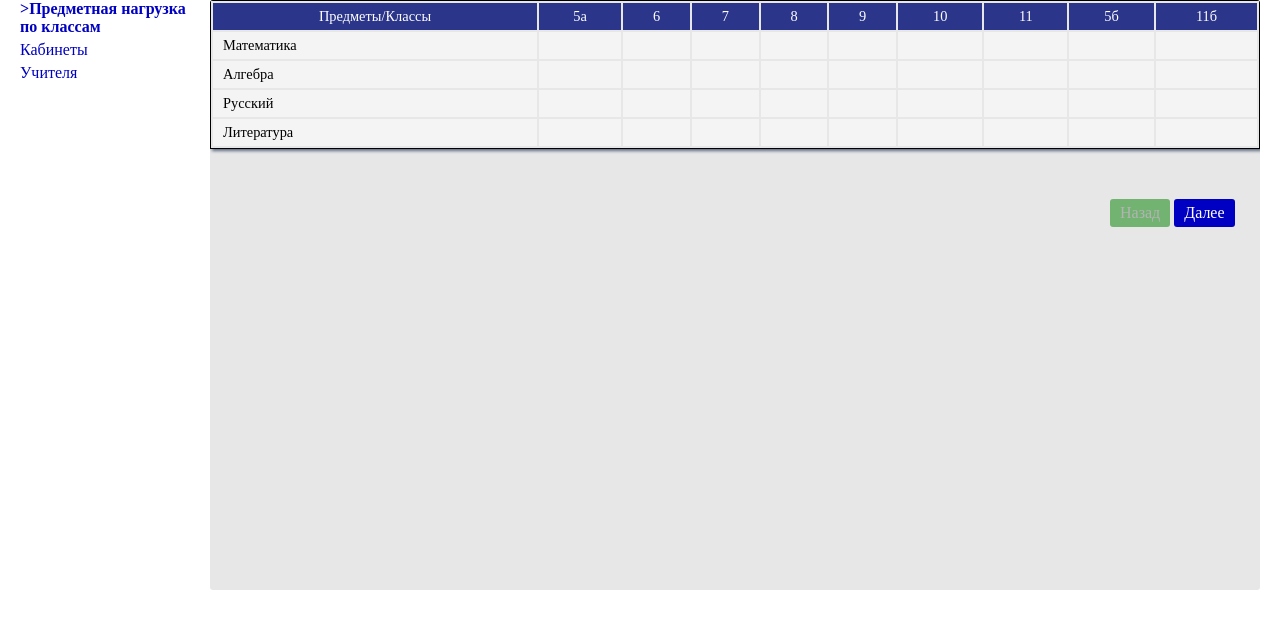
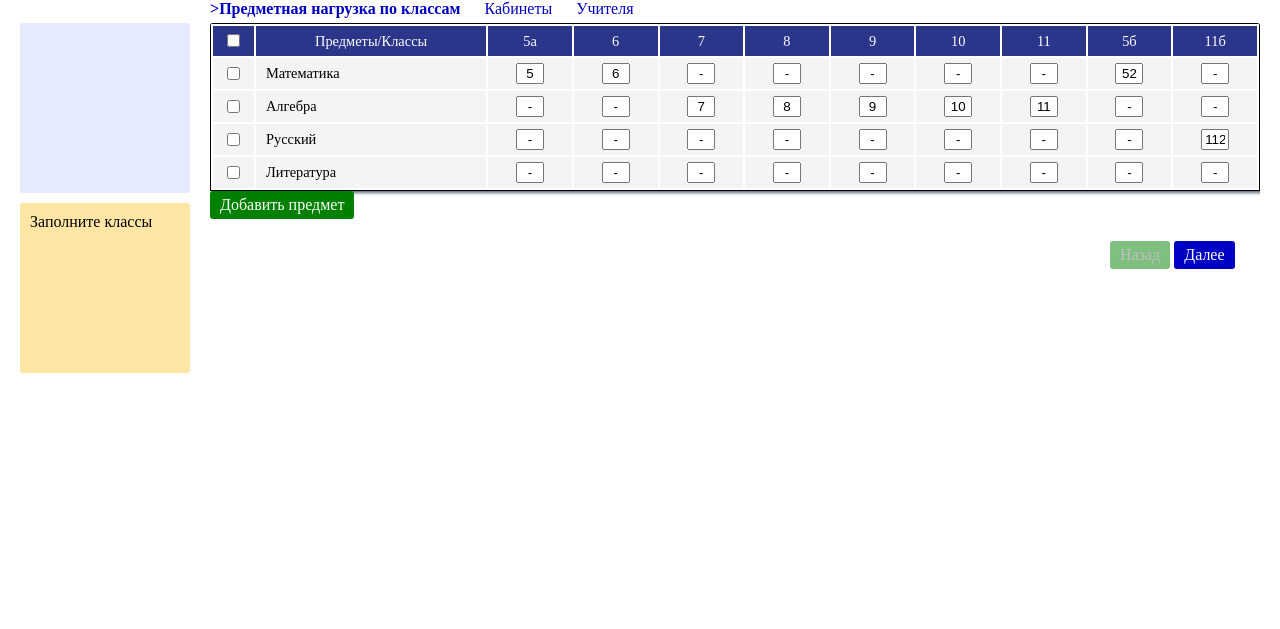
Before and after one commit to sj-c3po/schedule_school, a Django app: page /new/ in a window 1280 px wide. Shown: the top 629 px of the page. Run offline with Django 3.2, Linux system fonts and the light colour scheme; data comes from the database, SQL or seed files in the repository; both versions use the stored data as it was after the commit.

Commit message:
Новая структура, навигация сверху

```diff
--- a/schedule/models.py
+++ b/schedule/models.py
@@ -66,6 +66,8 @@ class SubjectTeacherRel(models.Model):
     subject = models.ForeignKey(Subject, verbose_name='Предмет')
     teacher = models.ForeignKey(Teacher, verbose_name='Учитель')
     teacher_max_load = models.IntegerField('Максимальная недельная нагрузка по предмету')                # максимальная нагрузка по указанному предмету
+    def __str__(self):
+        return (self.subject)
 
 
 class CommonRel(models.Model):
@@ -79,3 +81,6 @@ class CommonRel(models.Model):
     cabinet = models.ForeignKey(Cabinet, verbose_name='Кабинет')
     teacher = models.ForeignKey(Teacher, verbose_name='Учитель')
     subject_max_load = models.IntegerField('Максимальная недельная нагрузка по предмету')
+    difficulty_level = models.IntegerField('Уровень сложности по СанПИН', default=1)
+    def __str__(self):
+        return (self.sclass.class_name)
--- a/schedule/templates/classes.html
+++ b/schedule/templates/classes.html
@@ -1,6 +1,7 @@
 <section class="step1">
     <table>
         <tr>
+            <th><input type="checkbox" onchange="choose_all_subjects(this);"></th>
             <th>Предметы/Классы</th>
             {% for class in classes %}
                 <th>{{ class }}</th>
@@ -8,16 +9,29 @@
         </tr>
         {% for subject in subjects %}
         <tr>
+            <td><input type="checkbox"></td>
             <td>{{ subject }}</td>
-            {% for class in classes %}
-                <td>
-                    {{ subject.subject_max_load }}
-                </td>
+            {% for classname in classes %}
+                {% for com in common_rel %}
+                    {% if com.sclass.class_name == classname.class_name %}
+                        {% if com.subject.subject_name == subject.subject_name %}
+                            <td>
+                                <input type="text" value="{{ com.subject_max_load }}"/>
+                            </td>
+                        {% else %}
+                            <td>
+                                <input type="text" value="-"/>
+                            </td>
+                        {% endif %}
+                    {% endif %}
+                {% endfor %}
             {% endfor %}
         </tr>
         {% endfor %}
     </table>
-
-    <a class="step_button back disabled" href="javascript:void(0);" onclick="prev_step(this);">Назад</a>
-    <a class="step_button next" href="javascript:void(0);" onclick="next_step(this);">Далее</a>
+<a class="add_subject" href="javascript:void(0)" onclick="add_subject();">Добавить предмет</a>
+    <div class="nav_buttons">
+        <a class="step_button back disabled" href="javascript:void(0);" onclick="prev_step(this);">Назад</a>
+        <a class="step_button next" href="javascript:void(0);" onclick="next_step(this);">Далее</a>
+    </div>
 </section>
--- a/schedule/templates/classrooms.html
+++ b/schedule/templates/classrooms.html
@@ -43,8 +43,8 @@
             </tr>
         </table>
     </form>
-
-    <a class="step_button back" href="javascript:void(0);" onclick="prev_step(this);">Назад</a>
-    <a class="step_button next" href="javascript:void(0);" onclick="next_step(this);">Далее</a>
-
+    <div class="nav_buttons">
+        <a class="step_button back" href="javascript:void(0);" onclick="prev_step(this);">Назад</a>
+        <a class="step_button next" href="javascript:void(0);" onclick="next_step(this);">Далее</a>
+    </div>
 </section>
--- a/schedule/templates/new.html
+++ b/schedule/templates/new.html
@@ -5,7 +5,7 @@
 
     <div class="content">
         <div class="submenu">
-            <a class="s1" href="javascript:void(0);" onclick='to_step(this);'><b>&#62;</b>Предметная нагрузка<br>по классам</a>
+            <a class="s1" href="javascript:void(0);" onclick='to_step(this);'><b>&#62;</b>Предметная нагрузка по классам</a>
             <a class="s2" href="javascript:void(0);" onclick="to_step(this);"><b>&#62;</b>Кабинеты</a>
             <a class="s3" href="javascript:void(0);" onclick="to_step(this);"><b>&#62;</b>Учителя</a>
         </div>
@@ -14,6 +14,12 @@
             {% include 'classrooms.html' %}
             {% include 'teachers.html' %}
         </div>
+        <div class="actions"></div>
+        <div class="description">
+            <section class="desc1">Заполните классы</section>
+            <section class="desc2">Проверьте кабинеты</section>
+            <section class="desc3">Учтите учителей</section>
+        </div>
 
     </div>
 
--- a/schedule/templates/teachers.html
+++ b/schedule/templates/teachers.html
@@ -31,7 +31,8 @@
 
         </table>
     </form>
-
-    <a class="step_button back" href="javascript:void(0);" onclick="prev_step(this);">Назад</a>
-    <a class="step_button next" href="javascript:void(0);" onclick="finish_step();">Готово</a>
+    <div class="nav_buttons">
+        <a class="step_button back" href="javascript:void(0);" onclick="prev_step(this);">Назад</a>
+        <a class="step_button next" href="javascript:void(0);" onclick="finish_step();">Готово</a>
+    </div>
 </section>
--- a/schedule/urls.py
+++ b/schedule/urls.py
@@ -2,7 +2,7 @@ from django.conf.urls import patterns, url
 
 urlpatterns = patterns('',
     url(r'^new/teachers/?', 'schedule.views.teachers'),
-    url(r'^new/classes/?', 'schedule.views.classes'),
+    # url(r'^new/classes/?', 'schedule.views.classes'),
     url(r'^new/classrooms/?', 'schedule.views.classrooms'),
     url(r'^new/?', 'schedule.views.new'),
     url(r'^main/?', 'schedule.views.show_main'),
--- a/schedule/views.py
+++ b/schedule/views.py
@@ -19,23 +19,26 @@ def teachers(request):
     else:
         return render_to_response('teachers.html')
 
-
-def classes(request):
-    args = {}
-    args['classes'] = School_class.objects.all()
-    args['subjects'] = Subject.objects.all()
-    if request.is_ajax():
-         if request.method == "POST":
-            args['data'] = json.loads(request.POST['data']); # from json to object
-            print(args['data'])
-            return render_to_response('classes.html', args)
-    else:
-        return render_to_response('classes.html', args)
+#
+# def classes(request):
+#     args = {}
+#     args['classes'] = School_class.objects.all()
+#     args['subjects'] = Subject.objects.all()
+#     print(args['subjects'])
+#
+#     if request.is_ajax():
+#          if request.method == "POST":
+#             args['data'] = json.loads(request.POST['data']); # from json to object
+#             print(args['data'])
+#             return render_to_response('classes.html', args)
+#     else:
+#         return render_to_response('classes.html', args)
 
 
 def classrooms(request):
     print("Кабинеты")
     return render_to_response('classrooms.html')
+
 
 
 # Страница добавления
@@ -44,8 +47,37 @@ def new(request):
     args['username'] = request.user.get_username()
     args['classes'] = School_class.objects.all()
     args['subjects'] = Subject.objects.all()
+    args['common_rel'] = CommonRel.objects.all()
+    subject_max_load = []
+
+
+    for subject in args['subjects']:
+        # print(subject)
+        for classname in args['classes']:
+            # print(classname)
+            for com in args['common_rel']:
+                # print(com.sclass.class_name)
+                if com.sclass.class_name == classname.class_name:
+                    # print(com.subject.subject_name)
+                    if com.subject.subject_name == subject.subject_name:
+                        subject_max_load.append(com.subject_max_load)
+                        # print('+')
+                    else:
+                        subject_max_load.append('-')
+
+
+    # cnt_classes = 8
+    # cnt_subj = 4
+    # arr = []
+    #
+    # print(a)
+    #     # subject_max_load;
+    # # print(args['subject_max_load'])
+
+
 
     return render_to_response('new.html', args)
+
 
 
 def login(request):
--- a/static/css/style.css
+++ b/static/css/style.css
@@ -291,23 +291,28 @@ table th {
         display:table;
         clear:both;
     }
+    .description, .actions {
+        border-radius: 3px;
+        min-height: 150px;
+        padding: 10px;
+        width:150px;
+        position:relative;
+    }
     .description {
-        border-radius: 3px;
-        min-height: 200px;
-        width:150px;
-        padding: 10px;
-        position:absolute;
-        left: -200px;
-        top: 110px;
         background: #ffe6a5;
     }
+    .actions {
+        margin:0 0 10px 0;
+        background: #e6eaff;
+    }
     .submenu {
-        float:left;
         display:block;
+        width:1050px;
+        margin:0 0 5px 190px;
     }
     .submenu a {
-        display:block;
-        margin-bottom: 5px;
+        display:inline-block;
+        margin-right: 20px;
         color:#0000c2;
     }
     .submenu a:hover {
@@ -319,7 +324,7 @@ table th {
         display:inline-block;
         float:right;
         position:relative;
-        background: #e7e7e7;
+        /*background: #e7e7e7;*/
         border-radius: 3px;
         overflow-y: auto;
     }
@@ -346,7 +351,9 @@ table th {
         cursor:pointer;
     }
     .step2,
-    .step3 {
+    .step3,
+    .desc2,
+    .desc3 {
         display:none;
     }
     .s2, .s3 {
@@ -362,18 +369,20 @@ table th {
         display: inline;
     }
 
+    .nav_buttons {
+        position: relative;
+        width:150px;
+        margin-top:50px;
+        float:right;
+    }
     .step_button {
         display: inline-block;
-        position: relative;
-        left:900px;
-        margin-top:50px;
         padding:5px 10px;
         border-radius:3px;
         color:white;
     }
      .next{
         background: #0000c2;
-        margin-right: 50px;
     }
      .back{
         background: green;
@@ -383,5 +392,24 @@ table th {
         opacity: 0.5;
         cursor:default;
     }
+    .step1 th:first-child {
+        width:4%;
+    }
+    .step1 td:not(:nth-child(2)) {
+        text-align: center;
+    }
+    .step1 input[type=text] {
+        width:20px;
+        text-align: center;
+    }
+
+    .add_subject {
+        display: inline-block;
+        padding:5px 10px;
+        border-radius:3px;
+        color:white;
+        background: green;
+        margin-bottom: 10px;
+    }
 
 /*end new steps*/
```
Also changed, not shown: schedule/admin.py (+19 -4 lines), static/js/scripts.js (+32 -23 lines), schedule_db.sqlite3.
